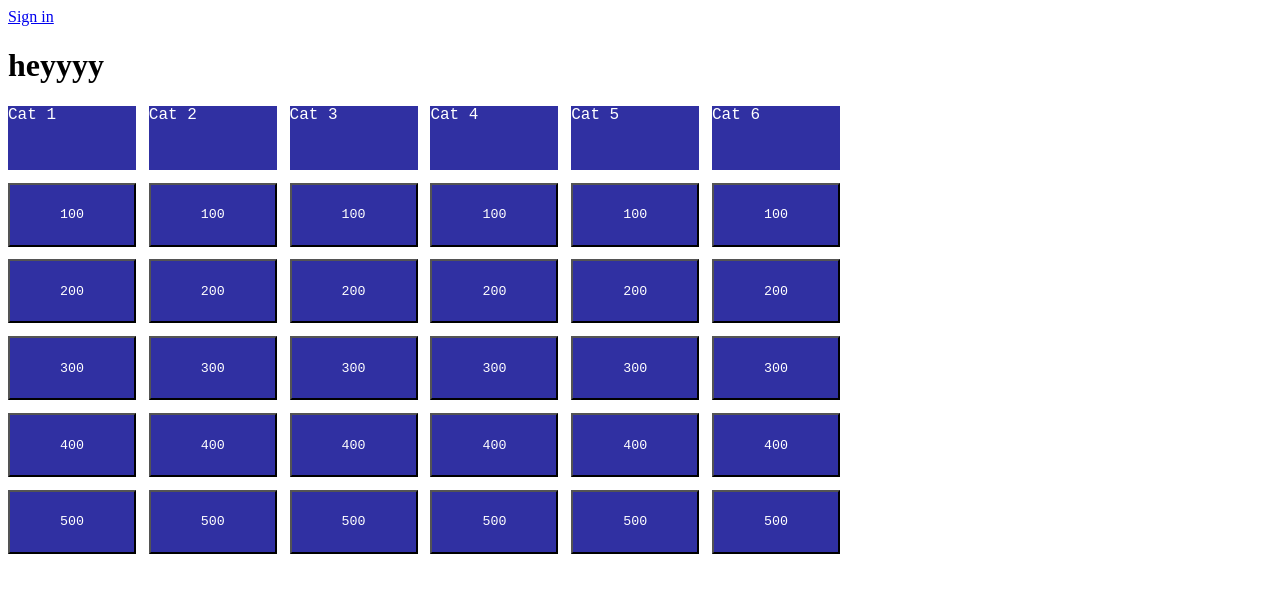
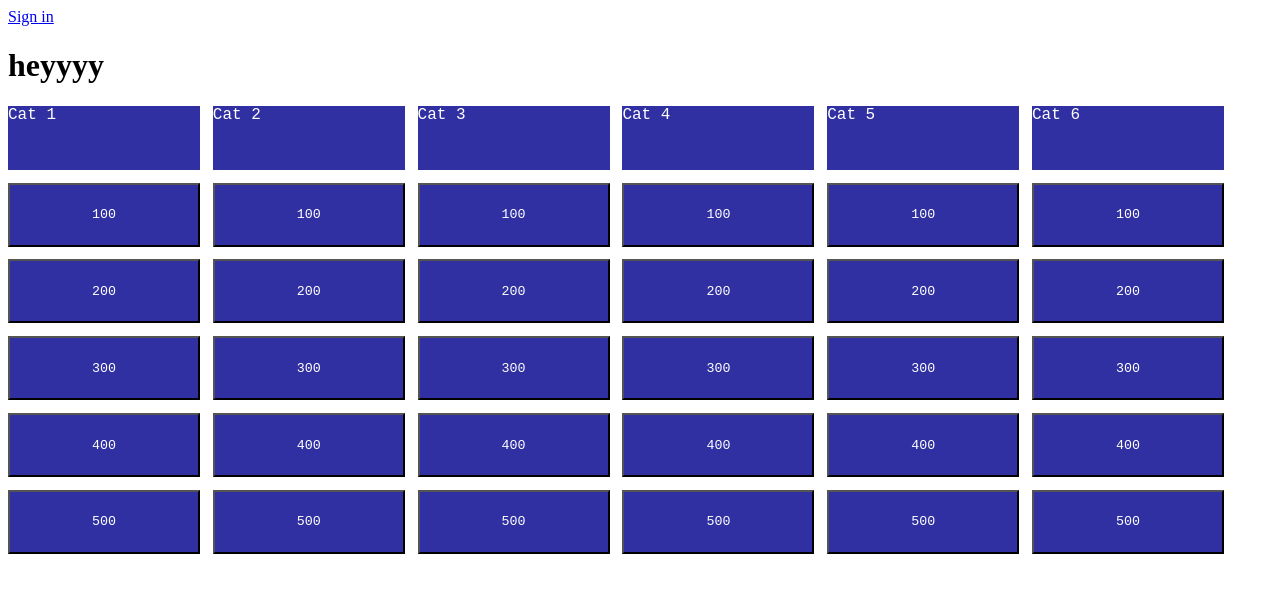
Before and after one commit to teamupcube/jeopardy_for_teachers_app, a Vue app in the folder app/: page /gameplay in a window 1280 px wide. Shown: the top 592 px of the page. Built offline with nearby package versions, Linux system fonts and the light colour scheme.

Commit message:
merge party

```diff
--- a/app/src/components/GamePlay.vue
+++ b/app/src/components/GamePlay.vue
@@ -80,7 +80,7 @@ export default {
 
 .container {
   display: grid;
-  grid-template-columns: 10vw 10vw 10vw 10vw 10vw 10vw;
+  grid-template-columns: 15vw 15vw 15vw 15vw 15vw 15vw;
   /* grid-template-areas:
                       'cat1 cat2 cat3 cat4 cat5 cat6'; */
   grid-column-gap: 1vw;
```
